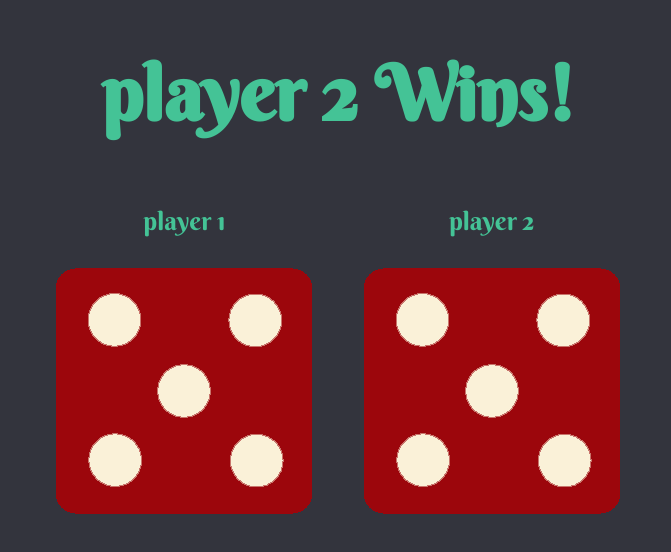
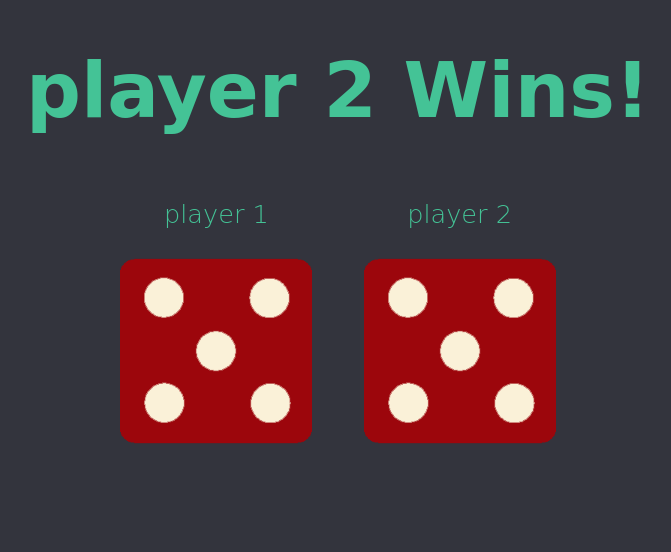
Before and after one commit to Ahmed-Khaled24/The-Dice-Game, a plain HTML site: page index.html in a window 1280 px wide. Shown: the whole page, without its empty margins (302-973 px from the left). Drawn offline with Linux system fonts and the light colour scheme.

Commit message:
fix: change fonts and images size

```diff
--- a/style.css
+++ b/style.css
@@ -8,10 +8,11 @@ body{
     align-items: center;
     justify-content: center;
 }
-
+img{
+    width: 15vw;
+}
 .text-color{
     color: #44C396;
-    font-family: 'Berkshire Swash', cursive;;
 }
 
 .player-container{
@@ -20,11 +21,13 @@ body{
     align-items: center;
 }
 #players-container{
+    font-family: 'Indie Flower', cursive;
     display: flex;
     gap: 4vw;
 }
 
 #header-text{
+    font-family: 'Lobster', cursive;
     font-size: 6vw;
     margin: 3vw;
 }
```
